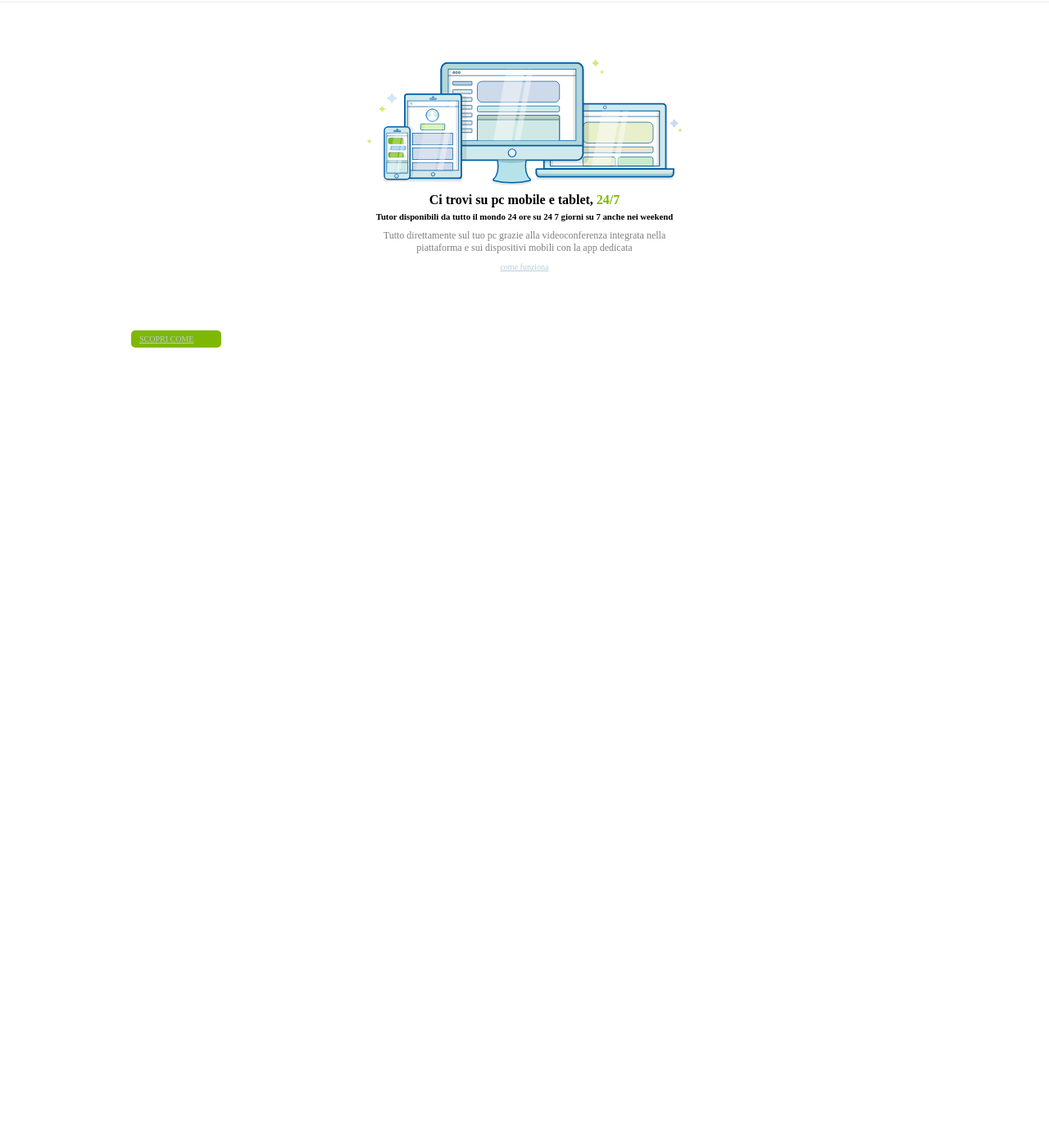
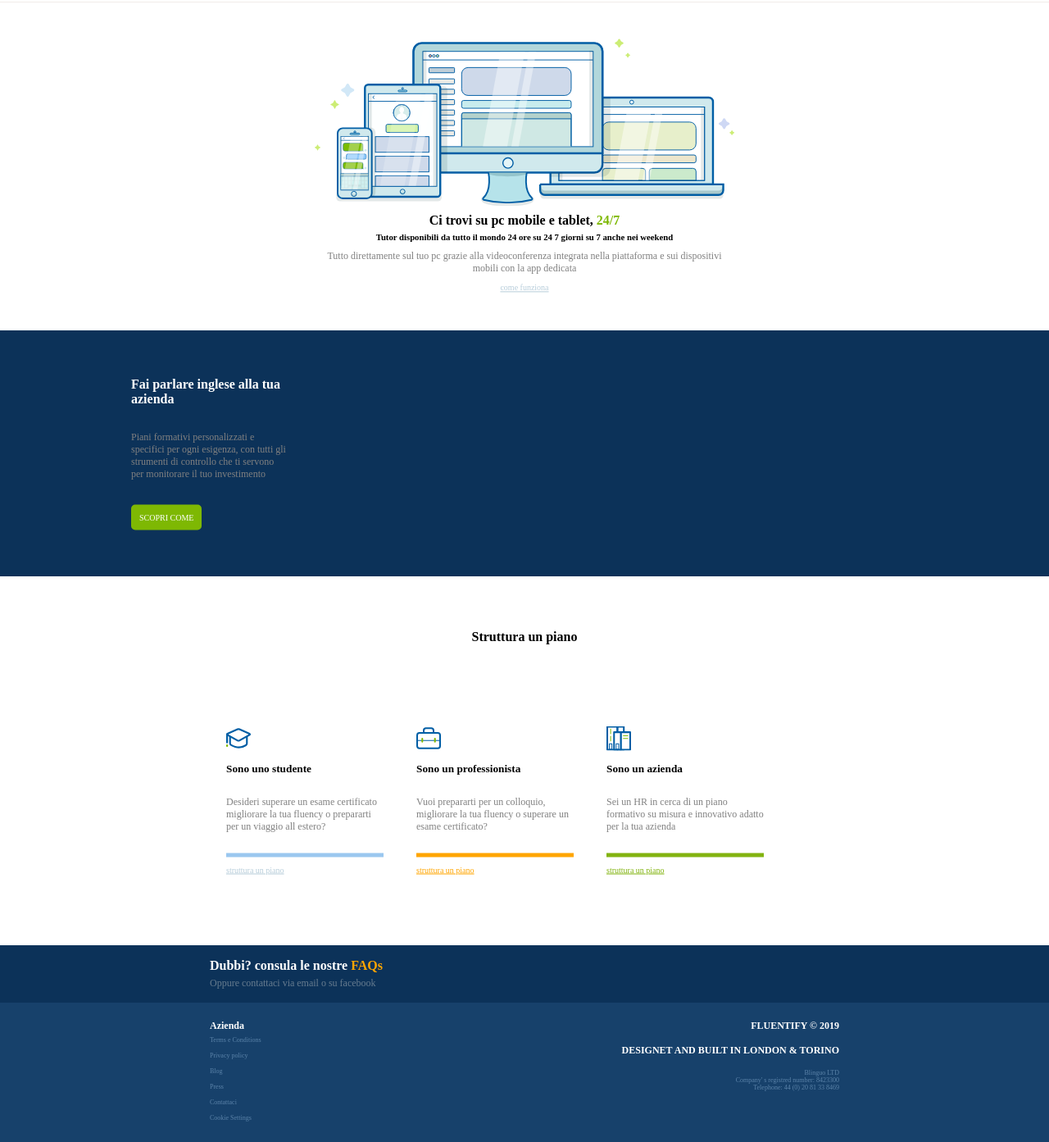
Before and after one commit to AlfonsoBuononato/fluentify-assets-bonus, a plain HTML site: page index.html in a window 1280 px wide. Shown: the part 298-1691 px from the top of the page at 82% size. Before the commit the page ends 800 px from the top, so only its background shows below. Drawn offline with Linux system fonts and the light colour scheme.

Commit message:
esercizio

```diff
--- a/css/style.css
+++ b/css/style.css
@@ -23,7 +23,6 @@
 
 a{
     display: inline-block;
-    width: 110px;
     font-size: 10px;
     color: #b7cdda;
 }
@@ -43,19 +42,25 @@ p{
 
 /* BUTTON */
 
-.main-header .container{
-    height: 300px;
-}
-
 .btn{
     background-color: #7eb803;
     padding: 5px 20px 5px 10px;
+    border-radius: 5px;
+}
+
+.btn-normal{
+    background-color: #7eb803;
+    padding: 10px;
     border-radius: 5px;
 }
 /* HEADER */
 
 .main-header{
     border-bottom: 0.5px solid #F1ECE9;
+}
+
+.main-header .container{
+    height: 300px;
 }
 
 .main-header .content-left{
@@ -102,14 +107,15 @@ p{
 }
 
 .container-content-right > a{
+    width: 110px;
     text-decoration: none;
 }
 
 /* MAIN */
 
+/* SECTION INTERAZIONE */
 
-
-.container section.interazione{
+section.interazione > .container{
     position: relative;
     height: 400px;
     margin: auto;
@@ -127,3 +133,172 @@ p{
 div.content-interazioni h4 span{
     color: #7eb803;
 }
+
+/* SECTION INFO */
+
+section.info{
+    background-color: #0c3259;
+}
+
+section.info > .container{
+    height: 300px;
+    position: relative;
+}
+
+section.info .info-azienda{
+    position: absolute;
+    top: 50%;
+    left: 0;
+    width: 20%;
+    transform: translateY(-50%);
+}
+
+.info-azienda > h4,
+.info-azienda >a{
+    color: white;
+    text-decoration: none;
+}
+
+.info-azienda > p{
+    padding: 30px 0;
+}
+
+/* SECTION PROGRAM */
+
+section.program .container{
+    position: relative;
+    width: 60%;
+    margin: auto;
+    height: 450px;
+}
+
+section.program .position{
+    position: absolute;
+    top: 50%;
+    left: 0;
+    transform: translateY(-50%);
+}
+
+section.program .col-left,
+section.program .col-center,
+section.program .col-right{
+    width: 25%;
+    margin: 20px;
+}
+
+section.program img{
+    width: 30px;
+    height: 30px;
+}
+
+section.program .position h4{
+    text-align: center;
+    margin-bottom: 80px;
+}
+
+section.program .col-left p{
+    padding: 25px 0;
+    border-bottom: 5px solid #9ac7ef;
+}
+
+section.program .col-center p{
+    padding: 25px 0;
+    border-bottom: 5px solid orange;
+}
+
+section.program .col-right p{
+    padding: 25px 0;
+    border-bottom: 5px solid #82b310;
+}
+
+section.program .col-center a{
+    color: orange;
+}
+
+section.program .col-right a{
+    color: #82b310;
+}
+
+/* SECTION FAQ */
+
+section.faq{
+    background-color: #0c3259;
+}
+
+section.faq .container{
+    width: 60%;
+    position: relative;
+    height: 70px;
+}
+
+section.faq .position{
+    position: absolute;
+    top: 50%;
+    left: 0;
+    transform: translateY(-50%);
+}
+
+section.faq .position p{
+    color: #677c8f;
+}
+
+section.faq .position h4{
+    color: white;
+}
+
+section.faq .position h4 a{
+    color: orange;
+    font-size: 16px;
+    text-decoration: none;
+}
+
+/* FOOTER */
+
+footer.item{
+    background-color: #17416b;
+    height: 170px;
+}
+
+footer.item .container{
+    width: 60%;
+    position: relative;
+    height: 100%;
+}
+
+footer.item .position{
+    position: absolute;
+    left: 0;
+    right: 0;
+    top: 50%;
+    transform: translateY(-50%);
+}
+
+
+footer.item .item-left,
+footer.item .item-right{
+    width: 50%;
+}
+
+footer.item li{
+    list-style: none;
+    padding: 5px 0;
+    font-size: 8px;
+    color: #5b83a9;
+}
+
+footer.item .item-right{
+    text-align: right;
+}
+
+footer.item .item-right h4{
+    padding-bottom: 15px;
+}
+
+footer.item .item-right li{
+    padding: 0;
+}
+
+footer.item h4{
+    color: white;
+    font-size: 12px;
+}
--- a/index.html
+++ b/index.html
@@ -37,9 +37,9 @@
 
     <main class="main-content">
 
+            <section class="interazione">
+
                 <div class="container">
-
-            <section class="interazione">
 
                     <div class="content-interazioni">
                         <img src="img/set.svg" alt="mezzi interazione">
@@ -49,17 +49,101 @@
                         <a href="#" class="m-10">come funziona</a>
                     </div>
 
+                </div>
+
             </section>
 
             <section class="info">
+
+                <div class="container">
+
                     <div class="info-azienda">
-                    <h4></h4>
-                    <p></p>
-                    <a href="#" class="btn">SCOPRI COME</a>
+                        <h4>Fai parlare inglese alla tua azienda</h4>
+                        <p>Piani formativi personalizzati e specifici per ogni esigenza, con tutti gli strumenti di controllo che ti servono per monitorare il tuo investimento</p>
+                        <a href="#" class="btn-normal">SCOPRI COME</a>
+                    </div>
+
+                </div>
+
+            </section>
+
+            <section class="program">
+                <div class="container clear-fix">
+
+                    <div class="position">
+                        <h4>Struttura un piano</h4>
+
+                        <div class="col-left float-left">
+                            <img src="img/student.svg" alt="cappello">
+                            <h5 class="m-10">Sono uno studente</h5>
+                            <p>Desideri superare un esame certificato migliorare la tua fluency o prepararti per un viaggio all estero?</p>
+                            <a class="m-10" href="#">struttura un piano</a>
+                        </div>
+
+                        <div class="col-center float-left">
+                            <img src="img/worker.svg" alt="borsa">
+                            <h5 class="m-10">Sono un professionista</h5>
+                            <p>Vuoi prepararti per un colloquio, migliorare la tua fluency o superare un esame certificato?</p>
+                            <a class="m-10" href="">struttura un piano</a>
+                        </div>
+
+                        <div class="col-right float-left">
+                            <img src="img/business.svg" alt="palazzo">
+                            <h5 class="m-10">Sono un azienda</h5>
+                            <p>Sei un HR in cerca di un piano formativo su misura e innovativo adatto per la tua azienda</p>
+                            <a class="m-10" href="#">struttura un piano</a>
+                        </div>
+
+                    </div>
+
                 </div>
             </section>
 
+            <section class="faq">
+
+                <div class="container">
+
+                    <div class="position">
+                        <h4>Dubbi? consula le nostre <a href="#">FAQs</a></h4>
+                        <p class="m-5">Oppure contattaci via email o su facebook</p>
                     </div>
+
+                </div>
+
+            </section>
+
     </main>
+
+    <footer class="item">
+        <div class="container clear-fix">
+
+            <div class="position">
+
+                <div class="item-left float-left">
+                    <h4>Azienda</h4>
+                    <ul>
+                        <li>Terms e Conditions</li>
+                        <li>Privacy policy</li>
+                        <li>Blog</li>
+                        <li>Press</li>
+                        <li>Contattaci</li>
+                        <li>Cookie Settings</li>
+                    </ul>
+                </div>
+
+                <div class="item-right float-left">
+                    <h4>FLUENTIFY &#169; 2019</h4>
+                    <h4>DESIGNET AND BUILT IN LONDON &#38; TORINO</h4>
+                    <ul>
+                        <li>Blinguo LTD</li>
+                        <li>Company' s registred number: 8423300</li>
+                        <li>Telephone: 44 (0) 20 81 33 8469</li>
+                    </ul>
+                </div>
+
+            </div>
+
+        </div>
+    </footer>
 </body>
 </html>
```
Lines whose indentation alone changed are shown as unchanged.
